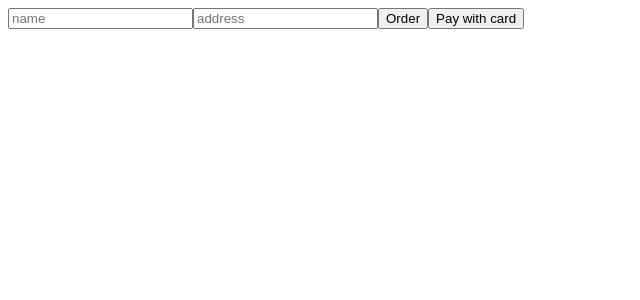
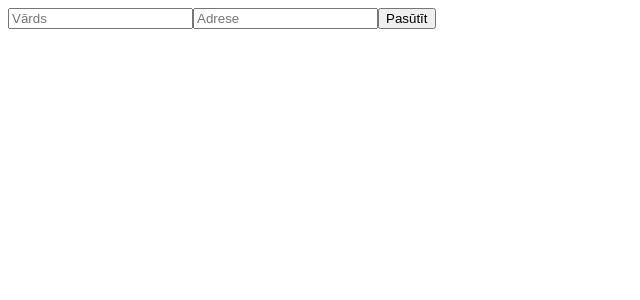
Before and after one commit to guntarsirbe22-netizen/mki-veikals, a React (Vite) app: page /checkout in a window 1280 px wide. Shown: the top 300 px of the page, without its empty margins (0-640 px from the left). Built offline with nearby package versions, Linux system fonts and the light colour scheme.

Commit message:
Update Checkout.jsx

```diff
--- a/src/pages/Checkout.jsx
+++ b/src/pages/Checkout.jsx
@@ -1,38 +1,30 @@
+import { useState } from "react";
 
-import {useCart} from "../CartContext";
-import {useState} from "react";
+export default function Checkout() {
+  const [name, setName] = useState("");
+  const [address, setAddress] = useState("");
 
-export default function Checkout(){
- const {cart,total,setCart}=useCart();
- const [name,setName]=useState("");
- const [address,setAddress]=useState("");
+  const submit = () => {
+    fetch("https://mki-veikals.onrender.com/order", {
+      method: "POST",
+      headers: {
+        "Content-Type": "application/json"
+      },
+      body: JSON.stringify({
+        name,
+        address,
+        items: [],
+        total: 50
+      })
+    }).then(() => alert("Pasūtīts!"));
+  };
 
- const pay=async()=>{
-  const r=await fetch("http://localhost:5000/create-payment",{
-   method:"POST",
-   headers:{"Content-Type":"application/json"},
-   body:JSON.stringify({items:cart})
-  });
-  const d=await r.json();
-  window.location=d.url;
- };
+  return (
+    <div>
+      <input placeholder="Vārds" onChange={e => setName(e.target.value)} />
+      <input placeholder="Adrese" onChange={e => setAddress(e.target.value)} />
 
- const order=async()=>{
-  await fetch("http://localhost:5000/order",{
-   method:"POST",
-   headers:{"Content-Type":"application/json"},
-   body:JSON.stringify({name,address,items:cart,total})
-  });
-  setCart([]);
-  alert("Order done");
- };
-
- return(
-  <div>
-   <input placeholder="name" onChange={e=>setName(e.target.value)}/>
-   <input placeholder="address" onChange={e=>setAddress(e.target.value)}/>
-   <button onClick={order}>Order</button>
-   <button onClick={pay}>Pay with card</button>
-  </div>
- );
+      <button onClick={submit}>Pasūtīt</button>
+    </div>
+  );
 }
```
